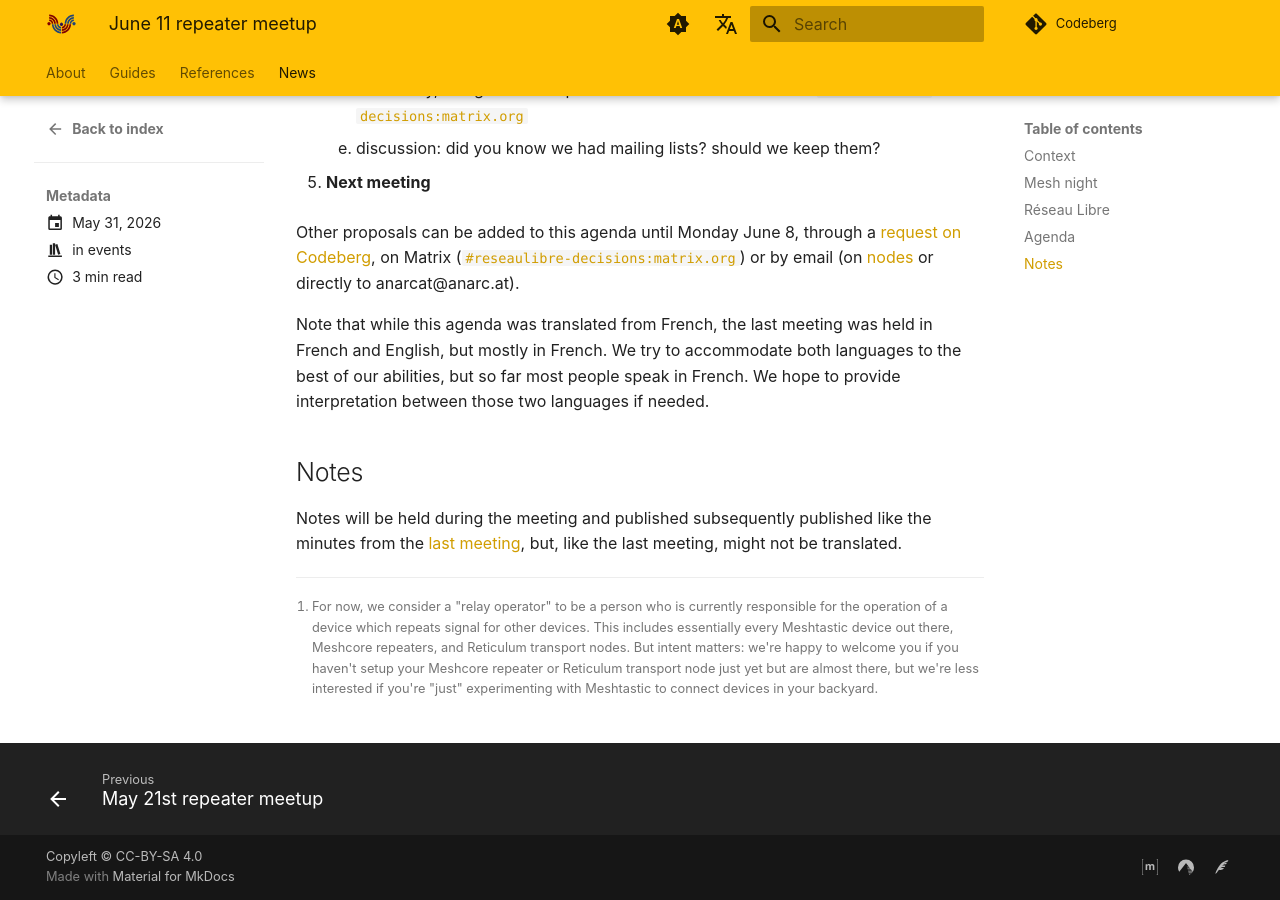
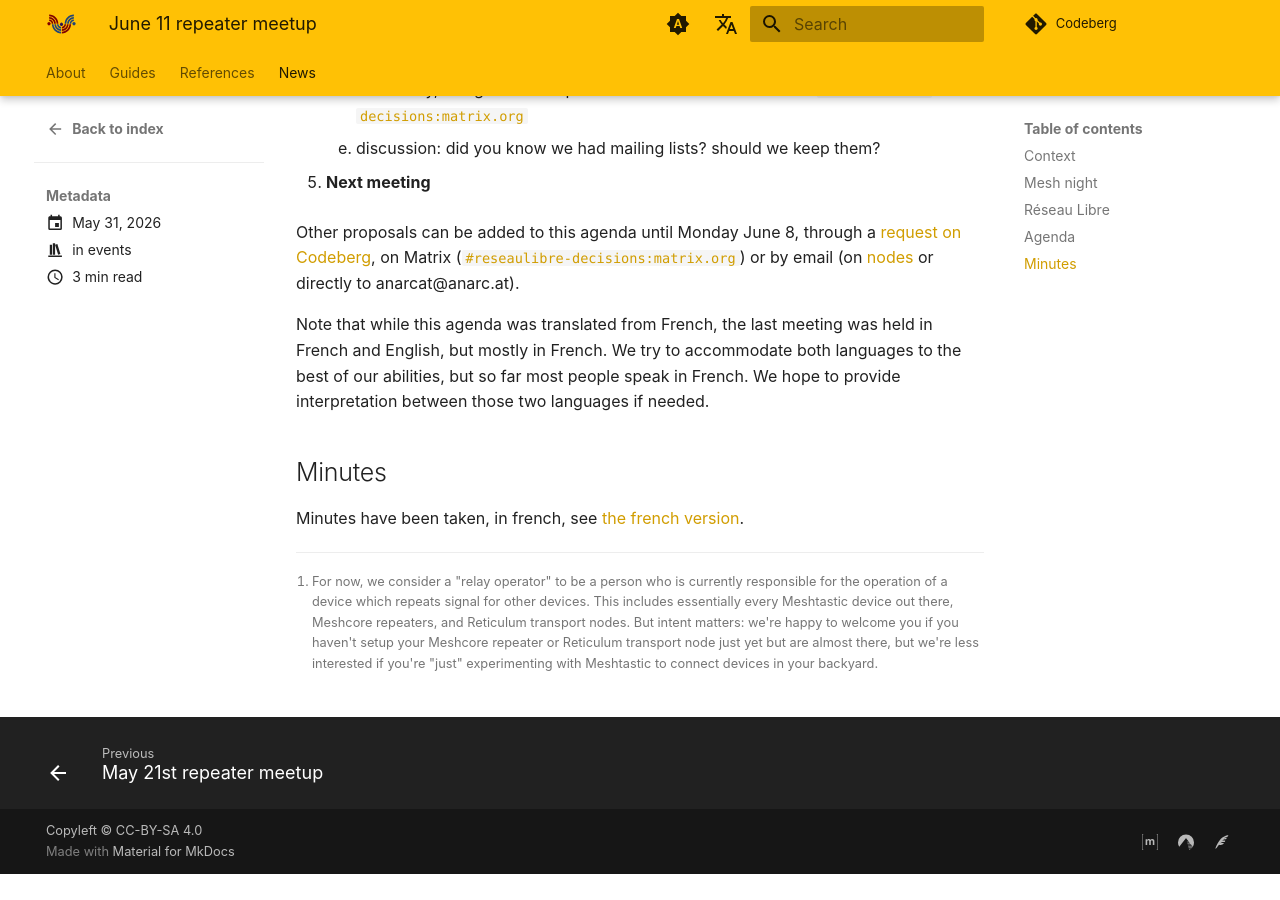
Before and after one commit to ReseauLibre/lora.reseaulibre.ca, an MkDocs documentation site: the page built from docs/news/posts/2026-05-31-rencontre-repeteurs-2.md, in a window 1280 px wide and 900 px high, scrolled down 1737 px. Built offline with MkDocs 1.6.1 and Material for MkDocs 9.7.7, drawn with Linux system fonts in a browser that asks for light colours; plug-ins that fetch from the network failed and are left out; comment, search, counter and statistics services are not loaded; after the commit the page ends 2611 px from its top, so only the background shows below that.

Commit message:
add excerpts for all news item, making index useful again

```diff
--- a/docs/news/posts/2026-05-31-rencontre-repeteurs-2.md
+++ b/docs/news/posts/2026-05-31-rencontre-repeteurs-2.md
@@ -10,6 +10,8 @@
 We will hold a second repeater meet up at room C-9019 of [Lionel
 Groulx wing](https://www.openstreetmap.org/relation/2109148) (3150 Jean-Brillant, [Google Maps link](https://maps.app.goo.gl/68PGSCCXcJUjXEAFA)) of
 Université de Montréal on Thursday June 11 from 19h to 21h.
+
+<!-- more -->
 
 This will be, exceptionally, a hybrid meeting, to allow external
 participation, on Jitsi:
@@ -114,8 +116,6 @@
 most people speak in French. We hope to provide interpretation between
 those two languages if needed.
 
-## Notes
+## Minutes
 
-Notes will be held during the meeting and published subsequently
-published like the minutes from the [last meeting](https://lora.reseaulibre.ca/fr/news/2026/05/22/notes-de-la-rencontre-répéteurs-du-21-mai-2026/), but, like the
-last meeting, might not be translated.
+Minutes have been taken, in french, see [the french version](https://lora.reseaulibre.ca/fr/news/2026/05/31/rencontre-r%C3%A9p%C3%A9teurs-le-11-juin/).
```
Also changed, not shown: docs/news/posts/.meeting-template.md (+2 -0 lines), docs/news/posts/2026-03-05-meeting.md (+2 -0 lines), docs/news/posts/2026-03-23-april-meeting.md (+2 -0 lines), docs/news/posts/2026-05-02-meshtastic-deprecated.md (+6 -0 lines), docs/news/posts/2026-05-06-may-mesh-night-day.md (+2 -0 lines), docs/news/posts/2026-05-21-repeater-meetup.md (+2 -0 lines).
